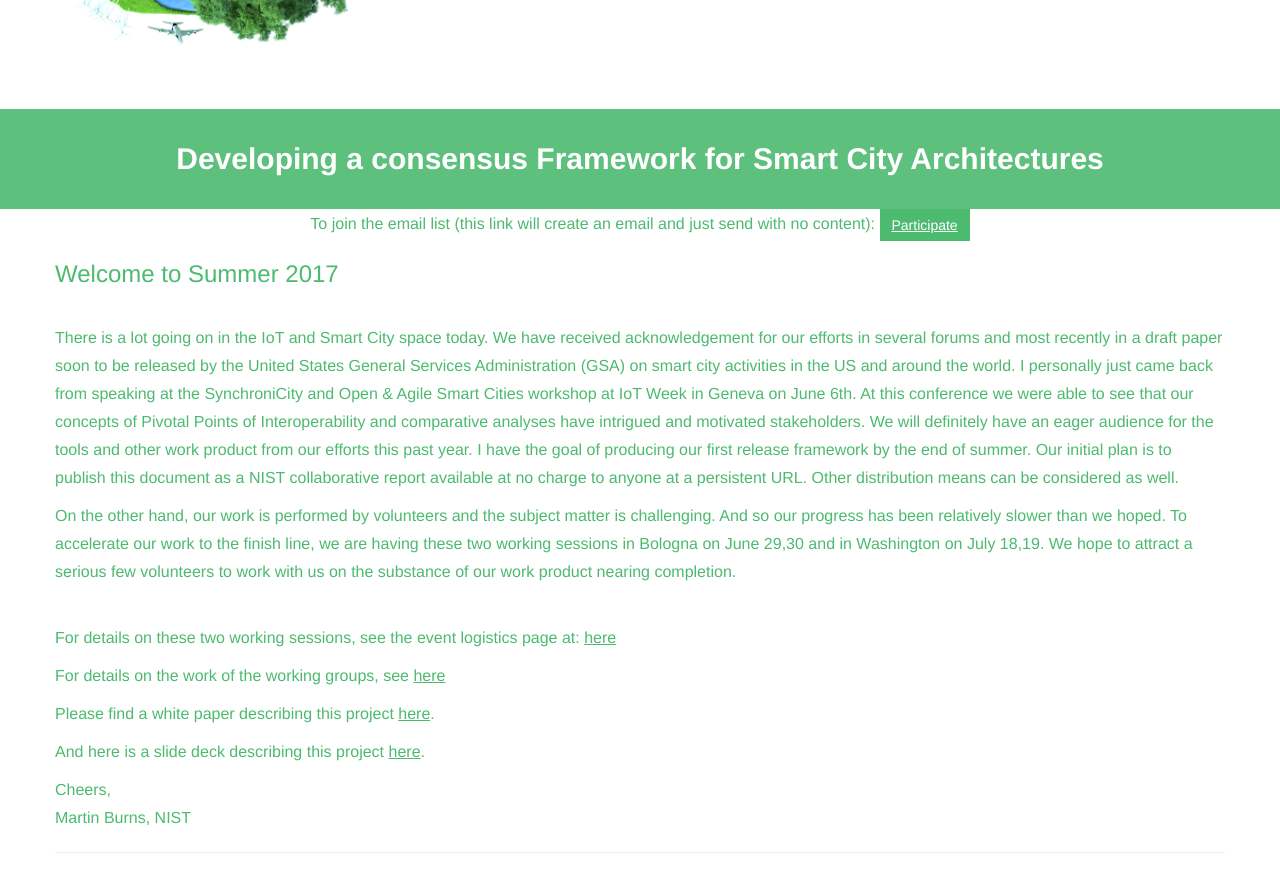
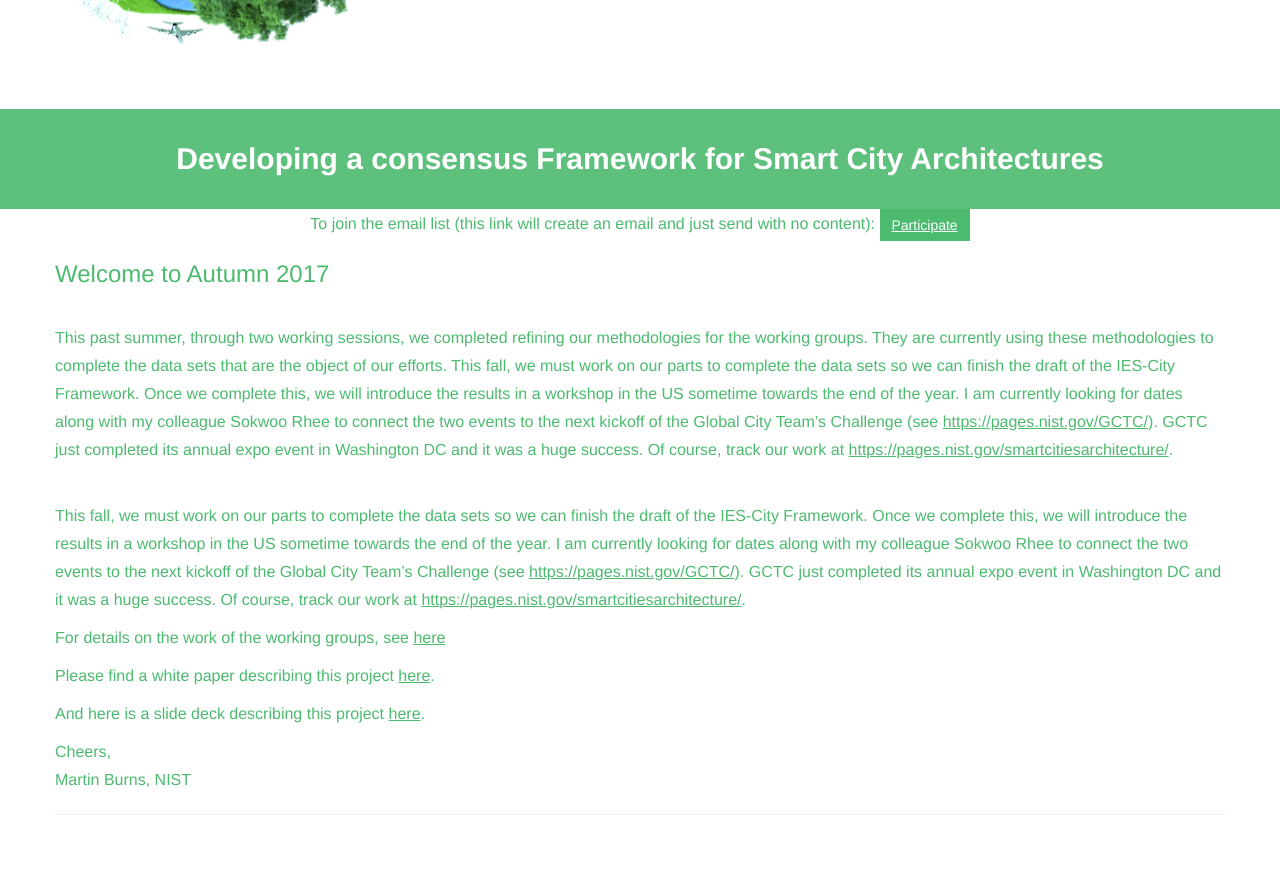
Before and after one commit to usnistgov/smartcitiesarchitecture, a Jekyll site: the page built from index.html, in a window 1280 px wide and 900 px high, scrolled down 588 px. Shown: the top 892 px of the window. Built offline with Jekyll 4.4.1, drawn with Linux system fonts in a browser that asks for light colours; nearby versions of some CDN libraries.

Commit message:
update with autumn message

```diff
--- a/index.html
+++ b/index.html
@@ -22,15 +22,11 @@
 		<div class="section-content">
 			<!-- NEWS Banner insert -->
 			<h3 style="text-align:left">
-			Welcome to Summer 2017 <br/><br/>
+			Welcome to Autumn 2017<br/><br/>
 			</h3>
-			<p style="text-align:left">There is a lot going on in the IoT and Smart City space today. We have received acknowledgement for our efforts in several forums and most recently in a draft paper soon to be released by the United States General Services Administration (GSA) on smart city activities in the US and around the world. I personally just came back from speaking at the SynchroniCity and Open & Agile Smart Cities workshop at IoT Week in Geneva on June 6th. At this conference we were able to see that our concepts of Pivotal Points of Interoperability and comparative analyses have intrigued and motivated stakeholders. We will definitely have an eager audience for the tools and other work product from our efforts this past year. I have the goal of producing our first release framework by the end of summer. Our initial plan is to publish this document as a NIST collaborative report available at no charge to anyone at a persistent URL. Other distribution means can be considered as well.</p>
-			<p style="text-align:left">On the other hand, our work is performed by volunteers and the subject matter is challenging. And so our progress has been relatively slower than we hoped. To accelerate our work to the finish line, we are having these two working sessions in Bologna on June 29,30 and in Washington on July 18,19. We hope to attract a serious few volunteers to work with us on the substance of our work product nearing completion.</p>
+			<p style="text-align:left">This past summer, through two working sessions, we completed refining our methodologies for the working groups. They are currently using these methodologies to complete the data sets that are the object of our efforts. This fall, we must work on our parts to complete the data sets so we can finish the draft of the IES-City Framework. Once we complete this, we will introduce the results in a workshop in the US sometime towards the end of the year. I am currently looking for dates along with my colleague Sokwoo Rhee to connect the two events to the next kickoff of the Global City Team’s Challenge (see <a href="https://pages.nist.gov/GCTC/">https://pages.nist.gov/GCTC/</a>). GCTC just completed its annual expo event in Washington DC and it was a huge success. Of course, track our work at <a href="https://pages.nist.gov/smartcitiesarchitecture/">https://pages.nist.gov/smartcitiesarchitecture/</a>.</p>
 			<br/>
-			<p style="text-align:left">
-			<bold>For details on these two working sessions, see the event logistics page at:</bold>
-			<a href="{{ site.baseurl }}/events/summer2017/.">here</a>
-			</p>
+			<p style="text-align:left">This fall, we must work on our parts to complete the data sets so we can finish the draft of the IES-City Framework.  Once we complete this, we will introduce the results in a workshop in the US sometime towards the end of the year. I am currently looking for dates along with my colleague Sokwoo Rhee to connect the two events to the next kickoff of the Global City Team’s Challenge (see <a href="https://pages.nist.gov/GCTC/">https://pages.nist.gov/GCTC/</a>). GCTC just completed its annual expo event in Washington DC and it was a huge success.  Of course, track our work at <a href="https://pages.nist.gov/smartcitiesarchitecture/">https://pages.nist.gov/smartcitiesarchitecture/</a>.</p>
 
 			<p style="text-align:left">
 			For details on the work of the working groups, see
```
Also changed, not shown: community/index.md (+3 -3 lines).
